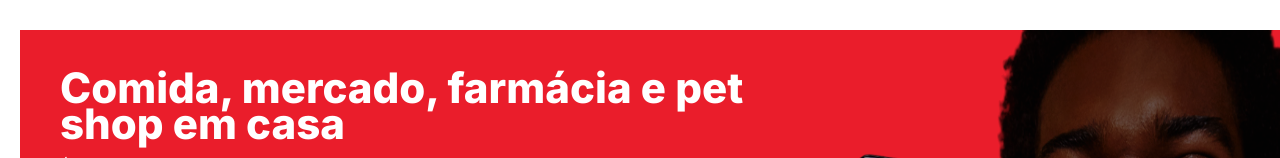
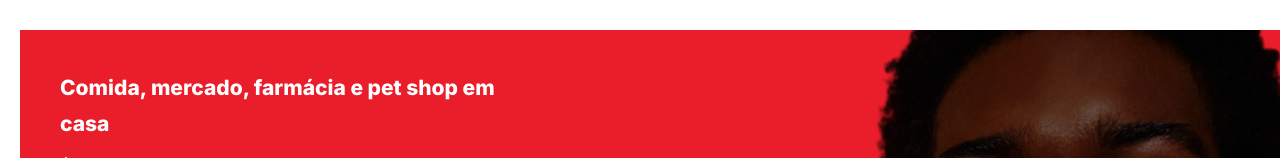
Before and after one commit to BrunoCarvalhoFeitosa/ifood, a Next.js app: page / in a window 1280 px wide. Shown: the part 642-800 px from the top of the page. Built offline with nearby package versions, Linux system fonts and the light colour scheme; no server answers; the database is empty.

Commit message:
fix: download section

```diff
--- a/app/(home)/_components/download.tsx
+++ b/app/(home)/_components/download.tsx
@@ -10,10 +10,10 @@ export const Download = () => {
     <section className="w-full pb-8 pt-14">
       <div className="w-full bg-primary xl:ml-5">
         <div className="flex flex-col justify-between xl:flex-row">
-          <div className="order-2 w-full xl:order-1 xl:w-[60%]">
+          <div className="order-2 w-full xl:order-1 xl:w-[44%] 2xl:w-[60%]">
             <div className="px-5 pt-6 md:py-10 xl:px-10">
               <div className="w-full">
-                <h3 className="text-3xl font-extrabold text-white md:text-[42px]">
+                <h3 className="text-3xl font-extrabold text-white md:text-[42px] xl:text-[21px] 2xl:text-[42px]">
                   Comida, mercado, farmácia e pet shop em casa
                 </h3>
                 <p className="mt-3 text-white xl:w-3/4">
```
